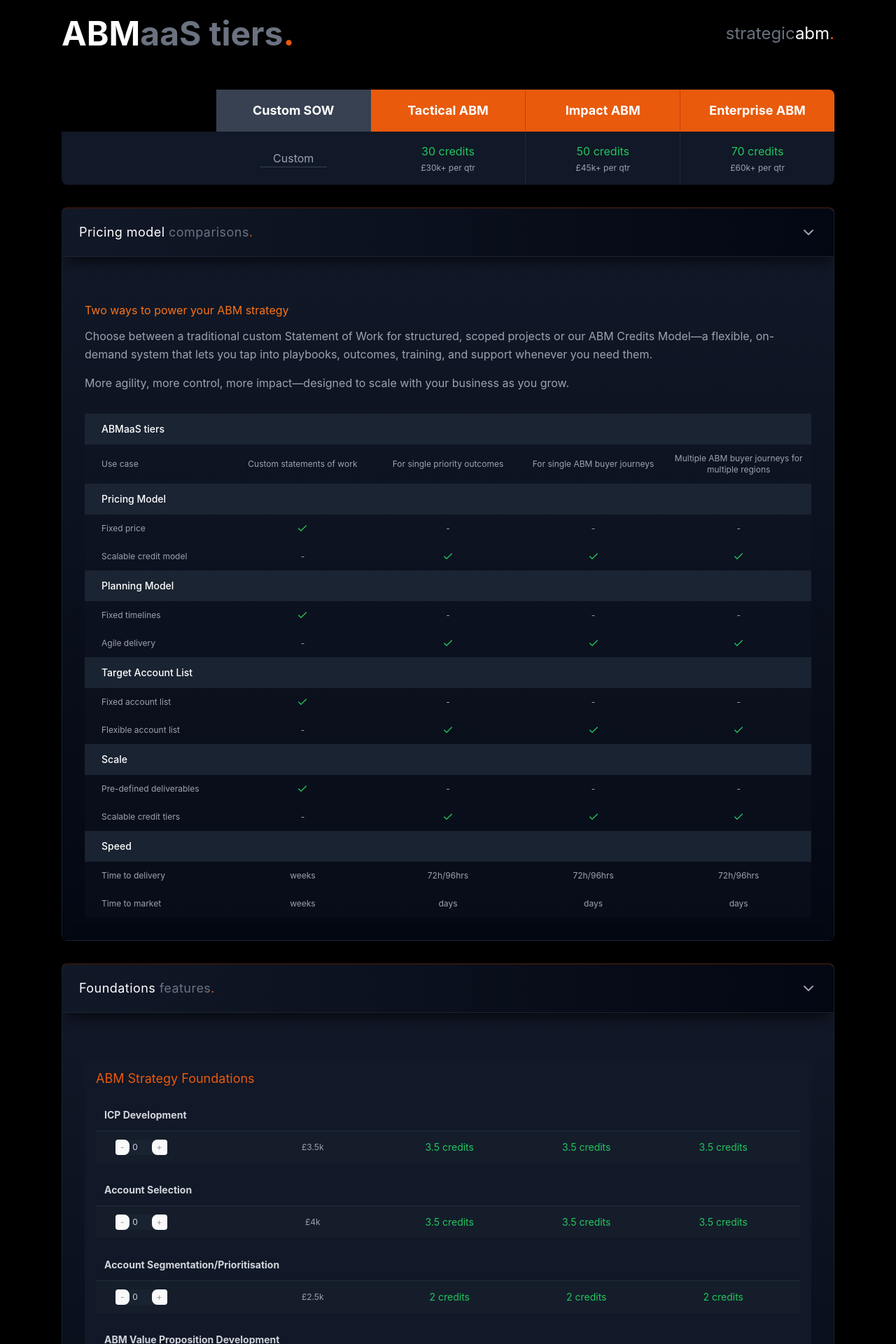
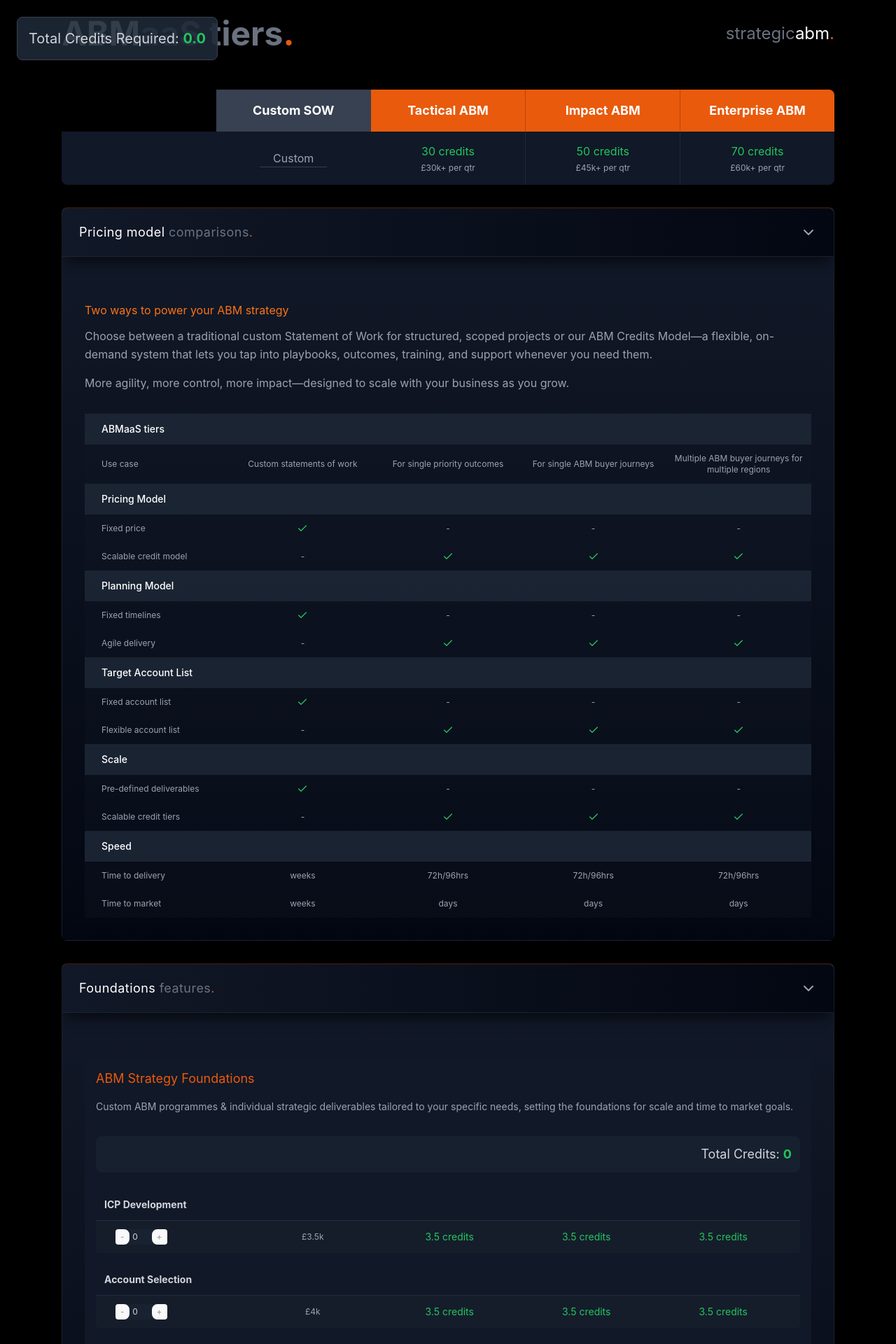
Before and after one commit to craigivemy-strategicabm/abmaas, a React (Vite) app: page / in a window 1280 px wide. Shown: the top 1920 px of the page at 70% size. Built offline with nearby package versions, Linux system fonts and the light colour scheme.

Commit message:
with descriptions in panels

```diff
--- a/src/abmTiersComponent.tsx
+++ b/src/abmTiersComponent.tsx
@@ -39,11 +39,11 @@
 
 const panelDescriptions = {
   "Foundations": "Custom ABM programmes & individual strategic deliverables tailored to your specific needs, setting the foundations for scale and time to market goals.",
+  "Insights": "On-demand market, account and stakeholder intelligence forming the foundations for scale and personalised messaging.",
+  "Content": "Hyper-personalised content designed to solve the relationship needs of your most important accounts, delivered for approval within 72hrs to 96hrs.",
+  "Training": "Upskill your team with comprehensive ABM training and enablement.",
   "Pricing Features": "Compare and contrast our custom vs credits-based pricing models, both designed to offer clients the speed, scale, and agility needed to support the ever-evolving demands of account-based sales and marketing teams.",
-  "Insights Credits": "On-demand market, account and stakeholder intelligence forming the foundations for scale and personalised messaging.",
-  "Personalized Content Credits": "Hyper-personalised content designed to solve the relationship needs of your most important accounts, delivered for approval within 72hrs to 96hrs.",
-  "Playbook Credits": "Sprint-based playbooks that map to buyer journeys, delivering quantifiable micro-outcomes through personalized content and activation plans. Built for agility and rapid deployment.",
-  "In-house ABM Training Credits": "Upskill your team with comprehensive ABM training and enablement"
+  "Playbooks": "Sprint-based playbooks that map to buyer journeys, delivering quantifiable micro-outcomes through personalized content and activation plans. Built for agility and rapid deployment."
 };
 
 const panelCaveats = {
@@ -169,6 +169,206 @@
   </div>
 );
 
+const FoundationsPanel = ({ items, quantities, onQuantityChange }) => {
+
+  const totalCredits = Object.entries(quantities).reduce((total, [id, quantity]) => {
+    const item = items.find(item =>
+      id === item.title.toLowerCase().replace(/\s+/g, '-')
+    );
+    return total + (item ? parseFloat(item.credits) * quantity : 0);
+  }, 0);
+
+  return (
+    <div>
+      <p className="text-gray-400 text-sm mb-8">{panelDescriptions["Foundations"]}</p>
+      <TotalCredits total={totalCredits} />
+      {items.map((item, i) => (
+        <InsightItem
+          key={i}
+          id={item.title.toLowerCase().replace(/\s+/g, '-')}
+          title={item.title}
+          customPrice={item.customPrice}
+          credits={item.credits}
+          quantity={quantities[item.title.toLowerCase().replace(/\s+/g, '-')] || 0}
+          onQuantityChange={onQuantityChange}
+          showDelivery={false}
+        />
+      ))}
+    </div>
+  );
+};
+
+const ContentPanel = ({ engagementItems, revenueItems, quantities, onQuantityChange }) => {
+
+  const calculateTotal = (items) => {
+    return Object.entries(quantities).reduce((total, [id, quantity]) => {
+      const item = items.find(item =>
+        id === item.title.toLowerCase().replace(/\s+/g, '-')
+      );
+      return total + (item ? parseFloat(item.credits) * quantity : 0);
+    }, 0);
+  };
+
+  const totalCredits = calculateTotal([...engagementItems, ...revenueItems]);
+
+  const renderItems = (items, title) => (
+    <div className="mb-8">
+      <h4 className="text-lg mb-4" style={{ color: '#e95a0c' }}>{title}</h4>
+      {items.map((item, i) => (
+        <InsightItem
+          key={i}
+          id={item.title.toLowerCase().replace(/\s+/g, '-')}
+          title={item.title}
+          customPrice={item.customPrice}
+          credits={item.credits}
+          quantity={quantities[item.title.toLowerCase().replace(/\s+/g, '-')] || 0}
+          onQuantityChange={onQuantityChange}
+        />
+      ))}
+    </div>
+  );
+
+  return (
+    <div>
+      <p className="text-gray-400 text-sm mb-8">{panelDescriptions["Content"]}</p>
+      <TotalCredits total={totalCredits} />
+      {renderItems(engagementItems, "Engagement Content")}
+      {renderItems(revenueItems, "Revenue Content")}
+    </div>
+  );
+};
+
+const TrainingPanel = ({ items, quantities, onQuantityChange }) => {
+
+  const totalCredits = Object.entries(quantities).reduce((total, [id, quantity]) => {
+    const item = items.find(item =>
+      id === item.title.toLowerCase().replace(/\s+/g, '-')
+    );
+    return total + (item ? parseFloat(item.credits) * quantity : 0);
+  }, 0);
+
+  return (
+    <div>
+      <p className="text-gray-400 text-sm mb-8">{panelDescriptions["Training"]}</p>
+      <TotalCredits total={totalCredits} />
+      {items.map((item, i) => (
+        <InsightItem
+          key={i}
+          id={item.title.toLowerCase().replace(/\s+/g, '-')}
+          title={item.title}
+          customPrice={item.customPrice}
+          credits={item.credits}
+          quantity={quantities[item.title.toLowerCase().replace(/\s+/g, '-')] || 0}
+          onQuantityChange={onQuantityChange}
+          showDelivery={false}
+        />
+      ))}
+    </div>
+  );
+};
+
+const TotalCredits = ({ total }) => (
+  <div className="flex justify-end mb-6 p-3 bg-gray-800/50 rounded-lg">
+    <div className="text-gray-300 text-lg">
+      Total Credits: <span className="text-green-500 font-bold">{total}</span>
+    </div>
+  </div>
+);
+
+const PlaybooksPanel = ({ quantities, onQuantityChange }) => {
+
+  const items = [
+    {
+      title: "Engagement Playbook",
+      customPrice: "27",
+      credits: "25",
+      showDelivery: false
+    },
+    {
+      title: "Revenue Playbook",
+      customPrice: "8",
+      credits: "7",
+      showDelivery: false
+    }
+  ];
+
+  const totalCredits = Object.entries(quantities).reduce((total, [id, quantity]) => {
+    const item = items.find(item =>
+      id === 'engagement-playbook' ? item.title === 'Engagement Playbook' : item.title === 'Revenue Playbook'
+    );
+    return total + (item ? parseFloat(item.credits) * quantity : 0);
+  }, 0);
+
+  return (
+    <div>
+      <p className="text-gray-400 text-sm mb-8">{panelDescriptions["Playbooks"]}</p>
+      <div className="space-y-8">
+        <TotalCredits total={totalCredits} />
+        <div>
+          <h4 className="text-lg mb-4" style={{ color: '#e95a0c' }}>Engagement Playbooks</h4>
+          <InsightItem
+            id="engagement-playbook"
+            title={items[0].title}
+            customPrice={items[0].customPrice}
+            credits={items[0].credits}
+            quantity={quantities['engagement-playbook'] || 0}
+            onQuantityChange={onQuantityChange}
+            showDelivery={false}
+          />
+        </div>
+        <div>
+          <h4 className="text-lg mb-4" style={{ color: '#e95a0c' }}>Revenue Playbooks</h4>
+          <InsightItem
+            id="revenue-playbook"
+            title={items[1].title}
+            customPrice={items[1].customPrice}
+            credits={items[1].credits}
+            quantity={quantities['revenue-playbook'] || 0}
+            onQuantityChange={onQuantityChange}
+            showDelivery={false}
+          />
+        </div>
+      </div>
+    </div>
+  );
+};
+
+const InsightsPanel = ({ items, quantities, onQuantityChange }) => {
+
+  const totalCredits = Object.entries(quantities).reduce((total, [id, quantity]) => {
+    const item = items.find(item =>
+      id === item.title.toLowerCase().replace(/\s+/g, '-')
+    );
+    return total + (item ? parseFloat(item.credits) * quantity : 0);
+  }, 0);
+
+  return (
+    <div>
+      <p className="text-gray-400 text-sm mb-8">{panelDescriptions["Insights"]}</p>
+      <TotalCredits total={totalCredits} />
+      {items.map((item, i) => (
+        <InsightItem
+          key={i}
+          id={item.title.toLowerCase().replace(/\s+/g, '-')}
+          title={item.title}
+          customPrice={item.customPrice}
+          credits={item.credits}
+          quantity={quantities[item.title.toLowerCase().replace(/\s+/g, '-')] || 0}
+          onQuantityChange={onQuantityChange}
+        />
+      ))}
+    </div>
+  );
+};
+
+const GrandTotal = ({ total }) => (
+  <div className="fixed top-6 left-6 p-4 bg-gray-800/90 rounded-lg shadow-lg z-50 border border-gray-700">
+    <div className="text-gray-300 text-xl">
+      Total Credits Required: <span className="text-green-500 font-bold">{total.toFixed(1)}</span>
+    </div>
+  </div>
+);
+
 const InsightItem = ({ id, title, customPrice, credits, showDelivery = true, quantity = 0, onQuantityChange }) => (
   <div className="bg-gray-800/30 rounded mb-4 last:mb-0">
     <div className="p-3 border-b border-gray-700/50 bg-gray-900">
@@ -207,6 +407,44 @@
   </div>
 );
 
+// Define static data first
+const FOUNDATION_ITEMS = [
+  { title: "ICP Development", credits: "3.5", customPrice: "3.5" },
+  { title: "Account Selection", credits: "3.5", customPrice: "4" },
+  { title: "Account Segmentation/Prioritisation", credits: "2", customPrice: "2.5" },
+  { title: "ABM Value Proposition Development", credits: "12", customPrice: "13" },
+  { title: "ABM Readiness Workshops", credits: "8", customPrice: "8.5" },
+  { title: "Custom Playbook Design", credits: "10", customPrice: "12" },
+  { title: "Synthetic Audiences", credits: "19", customPrice: "21.5" }
+];
+
+const ITEM_GROUPS = {
+  insights: [
+    { title: "Market Insights", credits: "8", customPrice: "9.5" },
+    { title: "Account Insights", credits: "2", customPrice: "2.5" },
+    { title: "Stakeholder Deepdive Insights", credits: "7", customPrice: "7.5" },
+    { title: "Stakeholder Tactical Insights", credits: "2", customPrice: "2.5" }
+  ],
+  engagement: [
+    { title: "Cluster Manifesto", credits: "7", customPrice: "7.5" },
+    { title: "Account Manifesto", credits: "2", customPrice: "2.5" },
+    { title: "Stakeholder Manifesto", credits: "2", customPrice: "2.5" },
+    { title: "Annotated Report", credits: "5.5", customPrice: "6" }
+  ],
+  revenue: [
+    { title: "Account Roadmap", credits: "6.5", customPrice: "7.5" },
+    { title: "Executive Briefing", credits: "6.5", customPrice: "7.5" }
+  ],
+  training: [
+    { title: "AI Enabled ABM journey bootcamp", credits: "5", customPrice: "£-k" },
+    { title: "Learn to how to scale personalisation with consistent outputs", credits: "3", customPrice: "£-k" },
+    { title: "Learn how to deliver hyper-personalised content in days, not weeks or months", credits: "3", customPrice: "£-k" },
+    { title: "Learn how to implement AI models in-house", credits: "4", customPrice: "£-k" },
+    { title: "Learn how to build the foundations for scale and speed", credits: "3", customPrice: "£-k" },
+    { title: "Learn how to deliver deep market, account and stakeholder insights", credits: "3", customPrice: "£-k" }
+  ]
+};
+
 export default function ABMTiers() {
   const [customPrice, setCustomPrice] = useState('Custom');
   const [quantities, setQuantities] = useState({});
@@ -214,6 +452,23 @@
   const handleQuantityChange = (id, value) => {
     setQuantities(prev => ({ ...prev, [id]: value }));
   };
+
+  const calculatePanelTotal = (items, quantities) => {
+    return Object.entries(quantities).reduce((total, [id, quantity]) => {
+      const item = items.find(item =>
+        id === (typeof item === 'string' ? item : item.title).toLowerCase().replace(/\s+/g, '-')
+      );
+      return total + (item ? parseFloat(item.credits || item.customPrice) * quantity : 0);
+    }, 0);
+  };
+
+  const grandTotal = (
+    calculatePanelTotal(FOUNDATION_ITEMS, quantities) +
+    calculatePanelTotal(ITEM_GROUPS.insights, quantities) +
+    calculatePanelTotal([...ITEM_GROUPS.engagement, ...ITEM_GROUPS.revenue], quantities) +
+    calculatePanelTotal(['Engagement Playbook', 'Revenue Playbook'], quantities) +
+    calculatePanelTotal(ITEM_GROUPS.training, quantities)
+  );
 
   const comparisonData = [
     { feature: "ABMaaS tiers", subtitle: "Use case", values: {
@@ -234,15 +489,7 @@
     { subtitle: "Time to market", values: { custom: "weeks", tactical: "days", impact: "days", enterprise: "days" } }
   ];
 
-  const foundationItems = [
-    { title: "ICP Development", credits: "3.5", customPrice: "3.5" },
-    { title: "Account Selection", credits: "3.5", customPrice: "4" },
-    { title: "Account Segmentation/Prioritisation", credits: "2", customPrice: "2.5" },
-    { title: "ABM Value Proposition Development", credits: "12", customPrice: "13" },
-    { title: "ABM Readiness Workshops", credits: "8", customPrice: "8.5" },
-    { title: "Custom Playbook Design", credits: "10", customPrice: "12" },
-    { title: "Synthetic Audiences", credits: "19", customPrice: "21.5" }
-  ];
+
 
   const mapItemToProps = item => ({
     id: item.id || item.title.toLowerCase().replace(/\s+/g, '-'),
@@ -251,11 +498,12 @@
     credits: item.credits,
     showDelivery: true,
     quantity: quantities[item.id || item.title.toLowerCase().replace(/\s+/g, '-')] || 0,
-    onQuantityChange: handleQuantityChange
+    onQuantityChange: onQuantityChange
   });
 
   return (
     <div className="bg-black text-white min-h-screen">
+      <GrandTotal total={grandTotal} />
       <div className="max-w-6xl mx-auto relative">
         <header className="flex justify-between items-center p-6 mb-8">
           <h1 className="text-5xl font-bold">
@@ -335,9 +583,11 @@
           </>}>
             <div className="bg-gray-900 p-4 rounded-lg">
               <h4 className="text-lg mb-4" style={{ color: '#e95a0c' }}>ABM Strategy Foundations</h4>
-              {foundationItems.map((item, i) => (
-                <InsightItem key={i} {...mapItemToProps(item)} showDelivery={false} />
-              ))}
+              <FoundationsPanel
+                items={FOUNDATION_ITEMS}
+                quantities={quantities}
+                onQuantityChange={handleQuantityChange}
+              />
             </div>
           </Panel>
 
@@ -347,14 +597,12 @@
             <span style={{ color: '#e95a0c' }}>.</span>
           </>}>
             <div className="bg-gray-900 p-4 rounded-lg">
-              {itemGroups.insights.map((item, i) => (
-                <InsightItem
-                  key={i}
-                  {...mapItemToProps(item)}
-                  quantity={quantities[item.id] || 0}
-                  onQuantityChange={handleQuantityChange}
-                />
-              ))}
+
+              <InsightsPanel
+                items={ITEM_GROUPS.insights}
+                quantities={quantities}
+                onQuantityChange={handleQuantityChange}
+              />
             </div>
           </Panel>
 
@@ -364,10 +612,13 @@
             <span style={{ color: '#e95a0c' }}>.</span>
           </>}>
             <div className="bg-gray-900 p-4 rounded-lg">
-              <ContentSection title="Engagement Content"
-                items={itemGroups.engagement.map(item => mapItemToProps(item))} />
-              <ContentSection title="Revenue Content"
-                items={itemGroups.revenue.map(item => mapItemToProps(item))} />
+
+              <ContentPanel
+                engagementItems={ITEM_GROUPS.engagement}
+                revenueItems={ITEM_GROUPS.revenue}
+                quantities={quantities}
+                onQuantityChange={handleQuantityChange}
+              />
             </div>
           </Panel>
 
@@ -377,25 +628,10 @@
             <span style={{ color: '#e95a0c' }}>.</span>
           </>}>
             <div className="bg-gray-900 p-4 rounded-lg">
-              <ContentSection title="Engagement Playbooks"
-                items={[{
-                  title: "Engagement Playbook",
-                  customPrice: "27",
-                  tacticalCredits: "25",
-                  impactCredits: "25",
-                  enterpriseCredits: "25",
-                  showDelivery: false
-                }]}
-              />
-              <ContentSection title="Revenue Playbooks"
-                items={[{
-                  title: "Revenue Playbook",
-                  customPrice: "7-9",
-                  tacticalCredits: "6.5-8",
-                  impactCredits: "6.5-8",
-                  enterpriseCredits: "6.5-8",
-                  showDelivery: false
-                }]}
+
+              <PlaybooksPanel
+                quantities={quantities}
+                onQuantityChange={handleQuantityChange}
               />
             </div>
           </Panel>
@@ -406,9 +642,11 @@
             <span style={{ color: '#e95a0c' }}>.</span>
           </>}>
             <div className="bg-gray-900 p-4 rounded-lg">
-              {itemGroups.training.map((item, i) => (
-                <InsightItem key={i} {...mapItemToProps(item)} showDelivery={false} />
-              ))}
+              <TrainingPanel
+                items={ITEM_GROUPS.training}
+                quantities={quantities}
+                onQuantityChange={handleQuantityChange}
+              />
             </div>
           </Panel>
 
```
